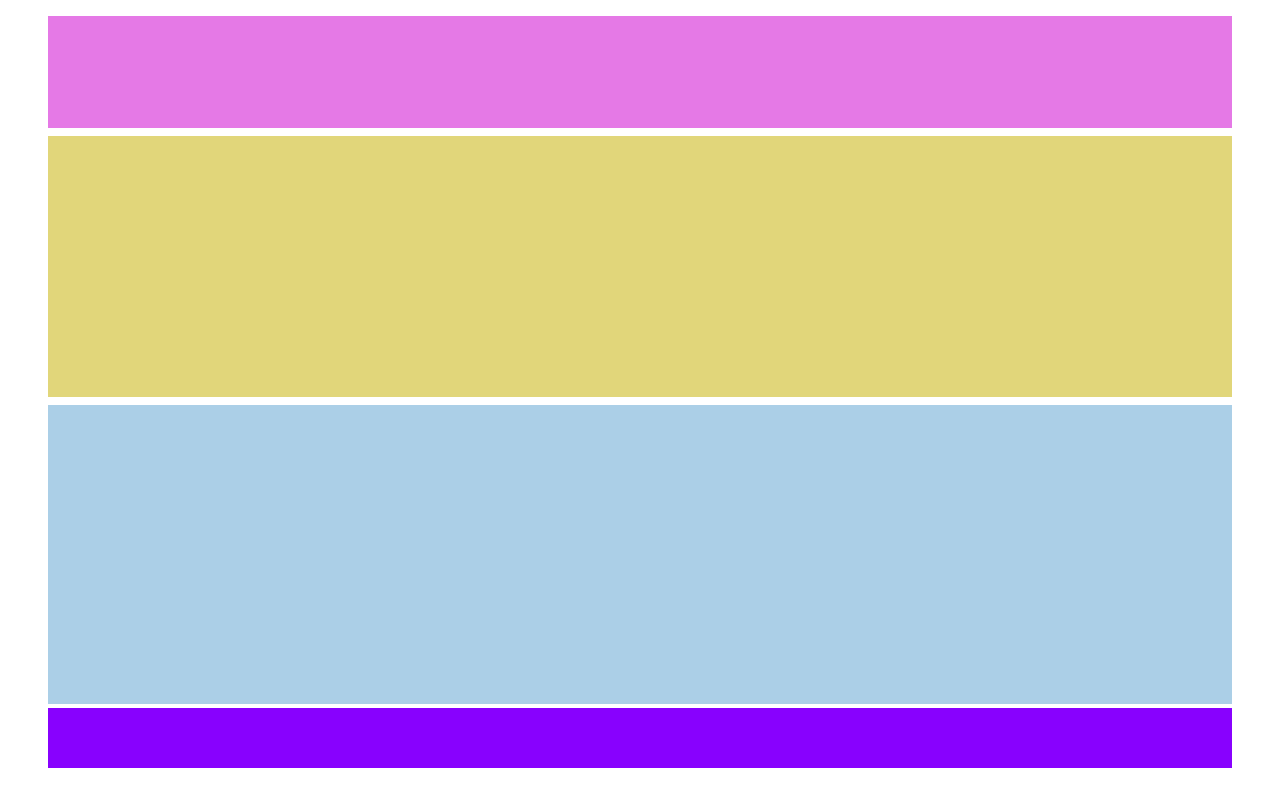
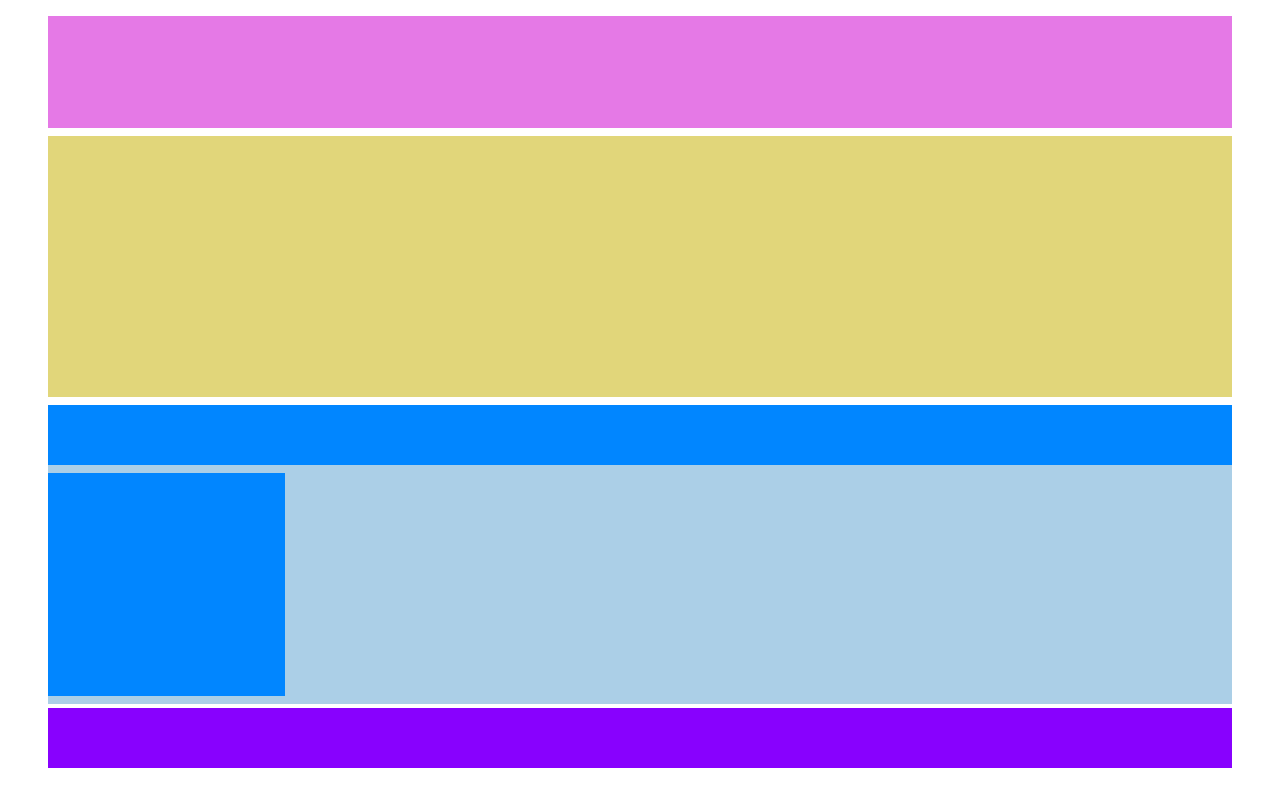
Before and after one commit to erkrabbo/htmlcss-struttura-wp, a plain HTML site: page index.html in a window 1280 px wide. Drawn offline with Linux system fonts and the light colour scheme.

Commit message:
prima side, ::after e inizio central

```diff
--- a/index.html
+++ b/index.html
@@ -18,7 +18,11 @@
         <section class="gallery"></section>
 
         <!-- contenuto principale -->
-        <main class="content"></main>
+        <main class="content">
+            <header class="main-header"></header>
+            <section class="sidebar"></section>
+            <section class="central"></section>
+        </main>
 
         <footer class="site-footer"></footer>
     </div>
--- a/styles/style.css
+++ b/styles/style.css
@@ -31,6 +31,31 @@
     background-color: #abcfe7;
 }
 
+.content::after{
+    content: "";
+    display: table;
+    clear: both;
+}
+
+.main-header{
+    height: 20%;
+    background-color: #0186ff;
+}
+
+.sidebar{
+    float: left;
+    height: calc(80% - 1rem);
+    background-color: #0186ff;
+    width: 20%;
+}
+
+.central{
+    float: left;
+    height: calc(80% - 1rem);
+    background-color: #0186ff;
+    /* width: 20%; */
+}
+
 .site-footer{
     height: calc(8vh - .25rem);
     max-height: calc(8 / 15 * 7em);
```
